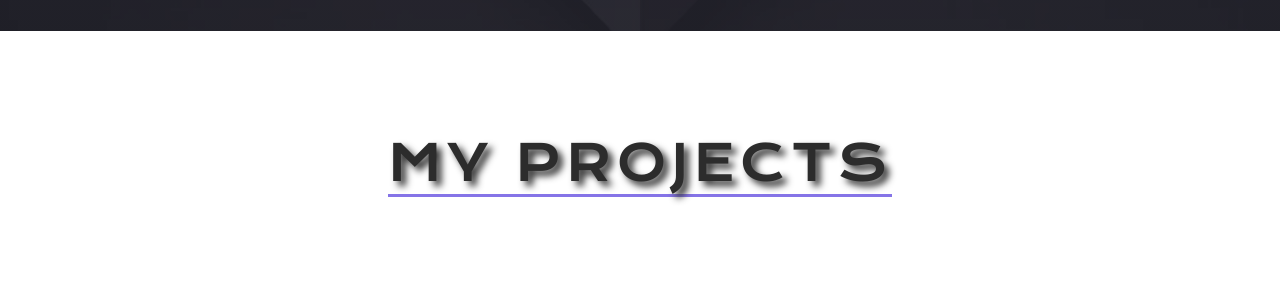
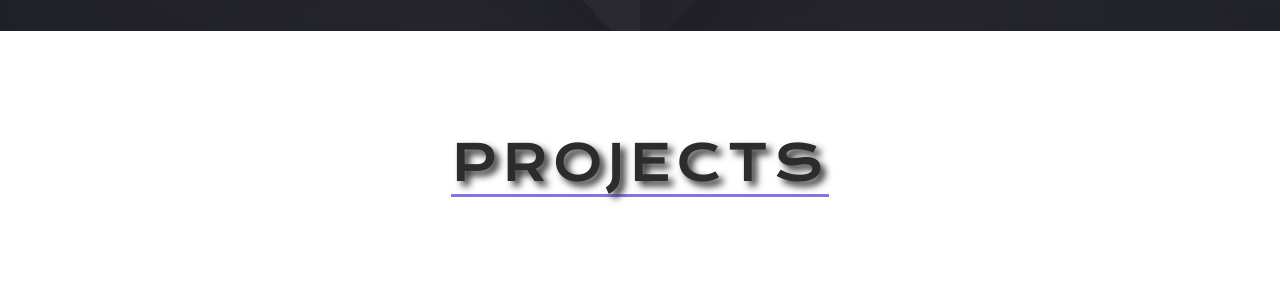
Before and after one commit to Andrew-Nally/Andrew-Nally.github.io, a plain HTML site: page index.html in a window 1280 px wide. Shown: the part 2060-2351 px from the top of the page. Drawn offline with nearby package versions, Linux system fonts and the light colour scheme.

Commit message:
PROJECTS

```diff
--- a/index.html
+++ b/index.html
@@ -131,7 +131,7 @@
 
        <!--Section 3-->
         <section class="section-3" id="section-3">
-            <h1 class="section-3-heading section-heading"> My Projects</h1>
+            <h1 class="section-3-heading section-heading"> Projects</h1>
             <div class="projects-wrapper center">
                 <div class="project p01">
                     <div class="project-text">
```
